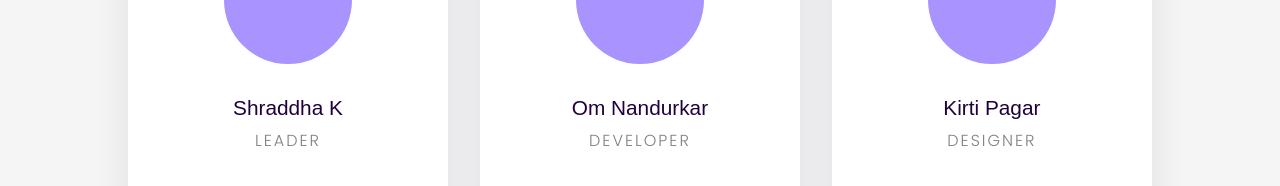
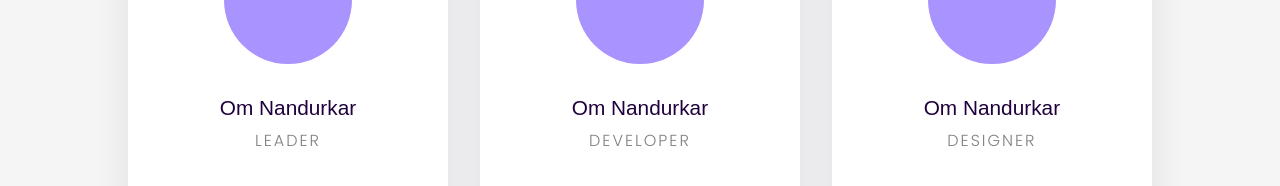
Before and after one commit to omnandurkar/pbl, a plain HTML site: page webp/about.html in a window 1280 px wide. Shown: the part 947-1133 px from the top of the page. Drawn offline with Linux system fonts and the light colour scheme; files whose address does not match are found by name.

Commit message:
Update about.html

```diff
--- a/webp/about.html
+++ b/webp/about.html
@@ -195,7 +195,7 @@
                               <div class="img-container">
                                 <img src="profile-img-1.png" />
                               </div>
-                              <h3>Shraddha K</h3>
+                              <h3>Om Nandurkar</h3>
                               <p>Leader</p>
                               <div class="icons">
                                 <a href="#">
@@ -244,7 +244,7 @@
                               <div class="img-container">
                                 <img src="profile-img-3.png" />
                               </div>
-                              <h3>Kirti Pagar</h3>
+                              <h3>Om Nandurkar</h3>
                               <p>Designer</p>
                               <div class="icons">
                                 <a href="#">
```
